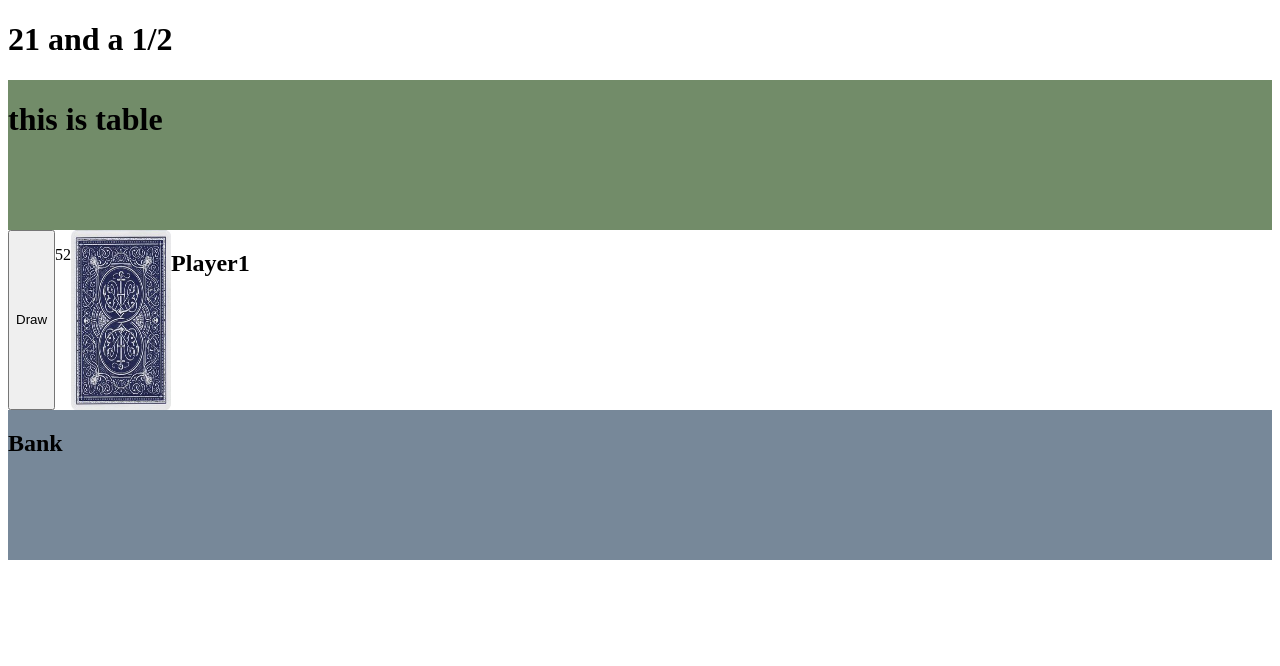
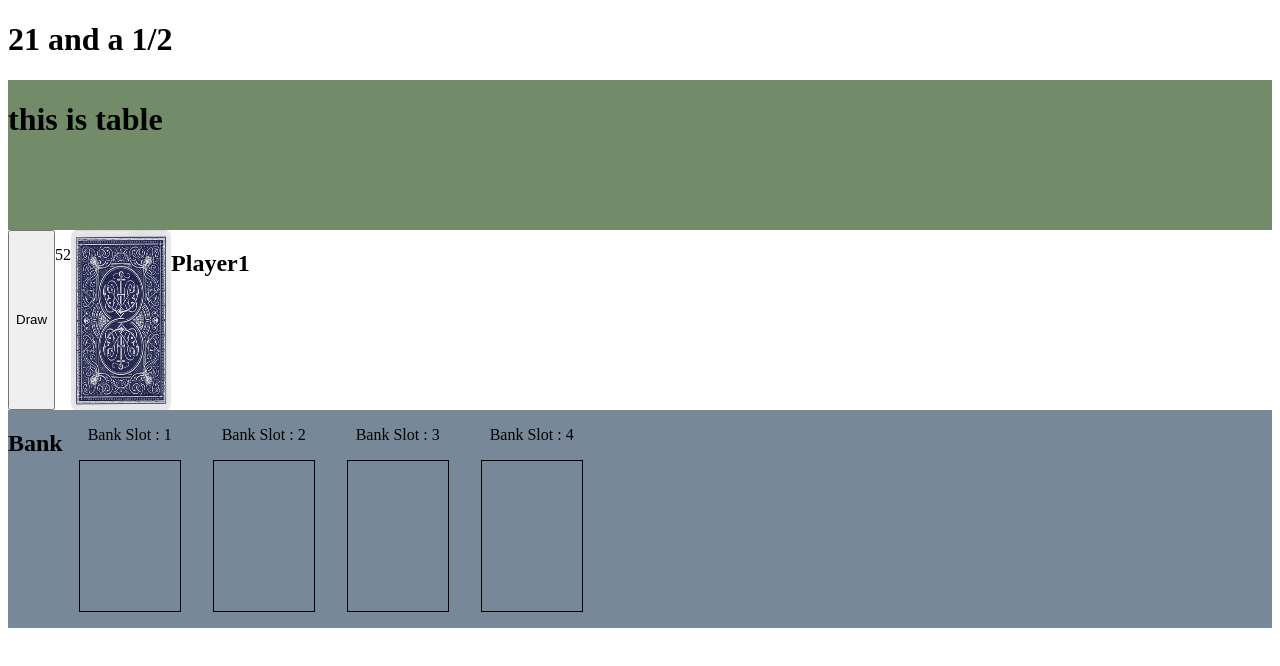
Before and after one commit to Aereli/21AndAHalf, a React (Create React App) app: page / in a window 1280 px wide. Shown: the top 666 px of the page. Built offline with nearby package versions, Linux system fonts and the light colour scheme.

Commit message:
create bank buttons and minor styling

```diff
--- a/src/components/BankPile/index.js
+++ b/src/components/BankPile/index.js
@@ -1,20 +1,31 @@
-import React, { useState } from 'react'
+import React from 'react'
 import styles from './styles.module.scss'
 
 const BankPile = ({ bankedCards }) => {
-  bankedCards.reduce((el, acc) => {
-    console.log('el', el, 'acc', acc)
-  }, [])
+  const slots = [0, 1, 2, 3]
+
+  function bankSlots(num) {
+    return bankedCards[num].map((card, i) => (
+      <img
+        style={{ top: `calc(${i}px * 37)` }}
+        className="card"
+        src={card.image}
+        alt="card"
+      ></img>
+    ))
+  }
 
   return (
     <div className={styles.background}>
       <h2>Bank</h2>
-      {bankedCards.forEach((element) => {
-        element.length > 0 &&
-          element.map((card, i) => (
-            <img key={i} className="card" src={card.image} alt="card" />
-          ))
-      })}
+      <div className={styles.bank}>
+        {slots.map((slot) => (
+          <div className={styles.slotContainer}>
+            <p>Bank Slot : {slot + 1}</p>
+            <div className={styles.slot}>{bankSlots(slot)}</div>
+          </div>
+        ))}
+      </div>
     </div>
   )
 }
--- a/src/components/BankPile/styles.module.scss
+++ b/src/components/BankPile/styles.module.scss
@@ -4,12 +4,21 @@
   background: lightslategray;
 }
 
-.slot {
+.bank {
   display: flex;
-  div {
+
+  .slotContainer p {
+    text-align: center;
+  }
+  .slot {
+    position: relative;
     margin: 1rem;
     width: 100px;
-    height: 120px;
+    height: 150px;
     border: 1px black solid;
   }
+
+  img {
+    position: absolute;
+  }
 }
--- a/src/context/deckContext.js
+++ b/src/context/deckContext.js
@@ -30,6 +30,7 @@ export const DeckContextProvider = ({ children }) => {
   // const [discardedCards, setDiscardedCards] = useState([])
   const [playerHand, setPlayerHand] = useState([])
   const [bankedCards, setBankedCards] = useState([[], [], [], []])
+  // const [cardSlot, setCardSlot] = useState([])
 
   useEffect(() => {
     if (deck.length === 0) setDeck(null)
@@ -51,6 +52,8 @@ export const DeckContextProvider = ({ children }) => {
 
   const sendToBank = (card, bankSlot) => {
     let cardIndex = playerHand.indexOf(card)
+    // card['slot'] = bankSlot
+    // setCardSlot([...cardSlot, { slot: bankSlot, ...card }])
     bankedCards[bankSlot].push(card)
     playerHand.splice(cardIndex, 1)
     setPlayerHand([...playerHand])
```
